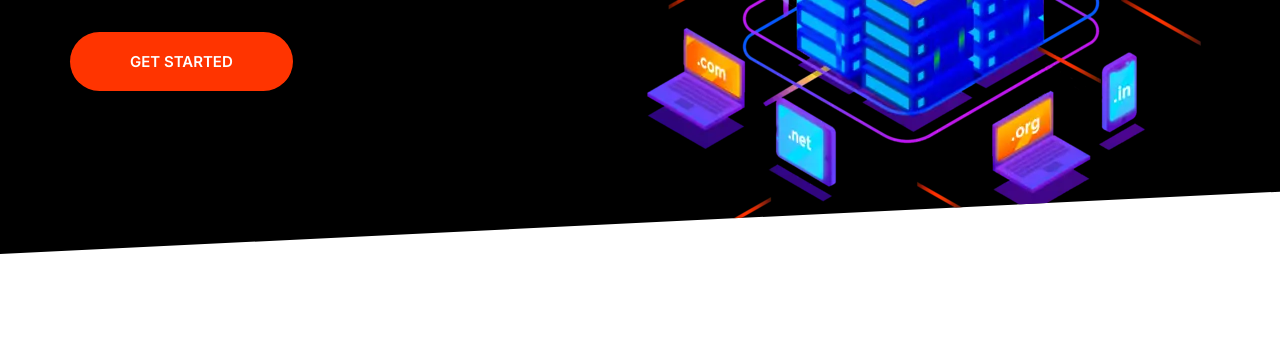
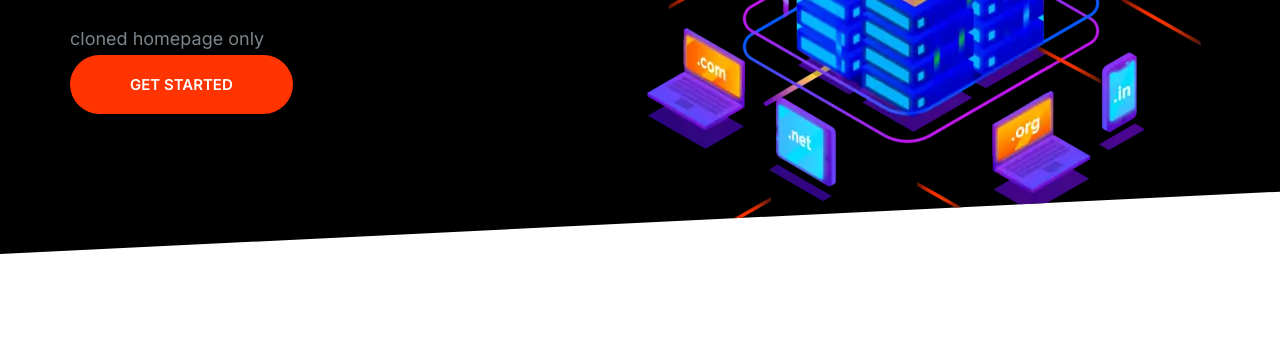
Before and after one commit to ujjwalsotra/Moshify_clone, a website built with Parcel: page index.html in a window 1280 px wide. Shown: the part 430-774 px from the top of the page. Built offline with nearby package versions, Linux system fonts and the light colour scheme.

Commit message:
added bit info.

```diff
--- a/index.html
+++ b/index.html
@@ -39,6 +39,7 @@
       <header class="block__header hero__content">
         <h1 class="block__heading">Cloud hosting for pros</h1>
         <p class="hero__tagline">Deploy your website in less than 60 sec</p>
+        <p>cloned homepage only</p>
          <a href="" class="btn btn--accent btn--stretch"> Get Started</a>
       </header>
       <picture>
```
